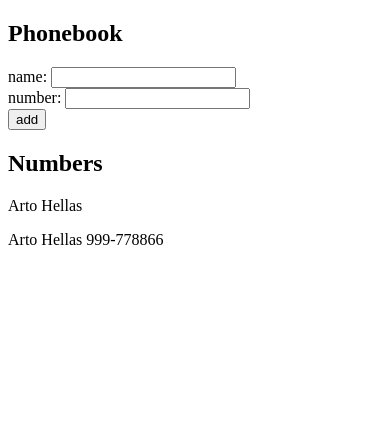
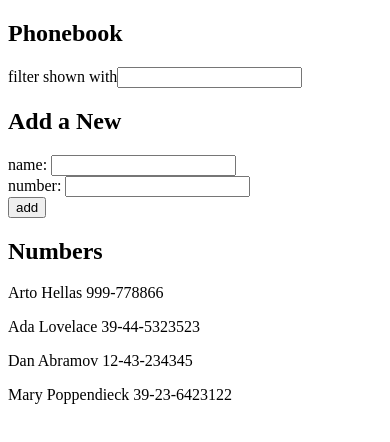
Before and after one commit to yfove/FullStackOpen2021, a React (Create React App) app in the folder part2/phonebook/: page / in a window 390 px wide. Shown: the top 442 px of the page. Built offline with nearby package versions, Linux system fonts and the light colour scheme; the HTML template or start-up script is replaced by a standard one.

Commit message:
2.9: The Phonebook Step4 filter people

```diff
--- a/part2/phonebook/src/App.js
+++ b/part2/phonebook/src/App.js
@@ -1,9 +1,25 @@
 import React, { useState } from 'react'
 
 const App = () => {
-  const [persons, setPersons] = useState([{ name: 'Arto Hellas', number: "999-778866" },]);
+  const [persons, setPersons] = useState([
+    { name: 'Arto Hellas', number: "999-778866", id: 1 },
+    { name: 'Ada Lovelace', number: '39-44-5323523', id: 2 },
+    { name: 'Dan Abramov', number: '12-43-234345', id: 3 },
+    { name: 'Mary Poppendieck', number: '39-23-6423122', id: 4 }
+  ])
   const [newName, setNewName] = useState('');
   const [newNumber, setNewNumber] = useState('');
+  const [searchPerson, setNewSearch] = useState('');
+  const [personsFilter, setPersonsFilter] = useState(persons);
+
+  const filterPersons = (e) => {
+    const searchPerson = e.target.value;
+    setNewSearch(searchPerson);
+    const newPersons = persons.filter(
+      (person) => person.name.toLowerCase().search(searchPerson.toLowerCase()) !== -1
+    );
+    setPersonsFilter(newPersons);
+  }
 
   const onFormSubmit = (e) => {
     e.preventDefault();
@@ -16,12 +32,20 @@ const App = () => {
       alert(`${newName} is already added to phonebook`)
       return;
     }
-    setPersons(persons.concat({name: newName, number: newNumber}));
+    const newPersons = persons.concat({ name: newName, number: newNumber });
+    setPersons(newPersons);
+    setPersonsFilter(newPersons);
   };
 
   return (
     <div>
     <h2>Phonebook</h2>
+    <p>
+      filter shown  with
+      <input value={searchPerson} onChange={filterPersons}/>
+    </p>
+    <h2>Add a New</h2>
+
     <form onSubmit={onFormSubmit}>
       <div>
         name:{" "}
@@ -43,8 +67,8 @@ const App = () => {
       </div>
     </form>
     <h2>Numbers</h2>
-    {persons.map((person) => (
-        <><p key={person.name}>{person.name}</p><p key={person.name}>
+    {personsFilter.map((person) => (
+        <><p key={person.name}>
         {person.name} <span>{person.number}</span>
       </p></>
       ))}
```
